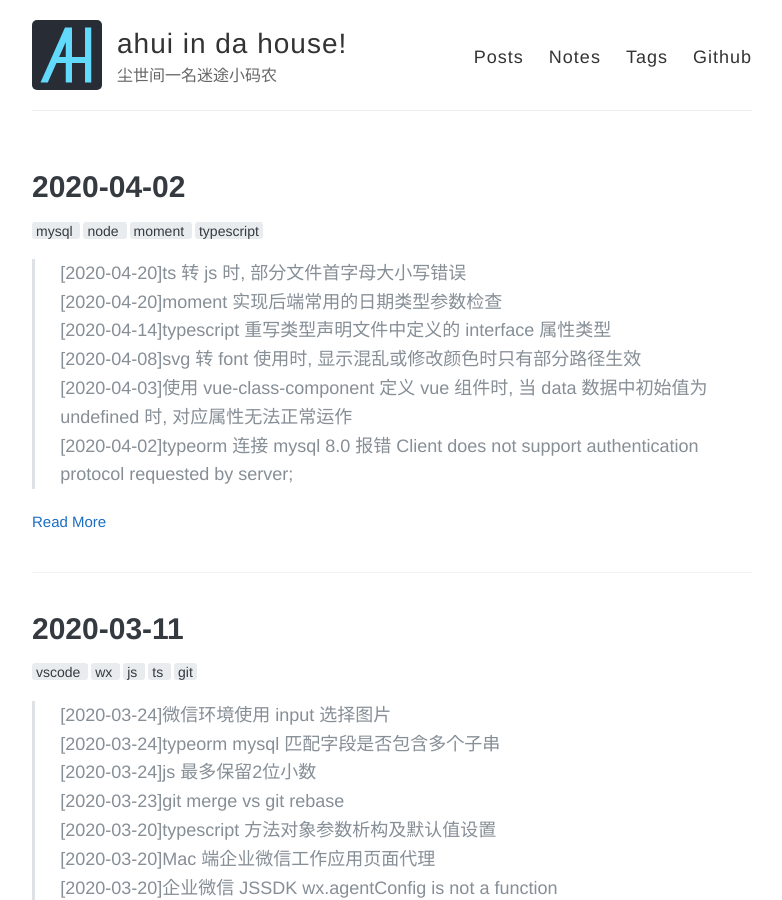
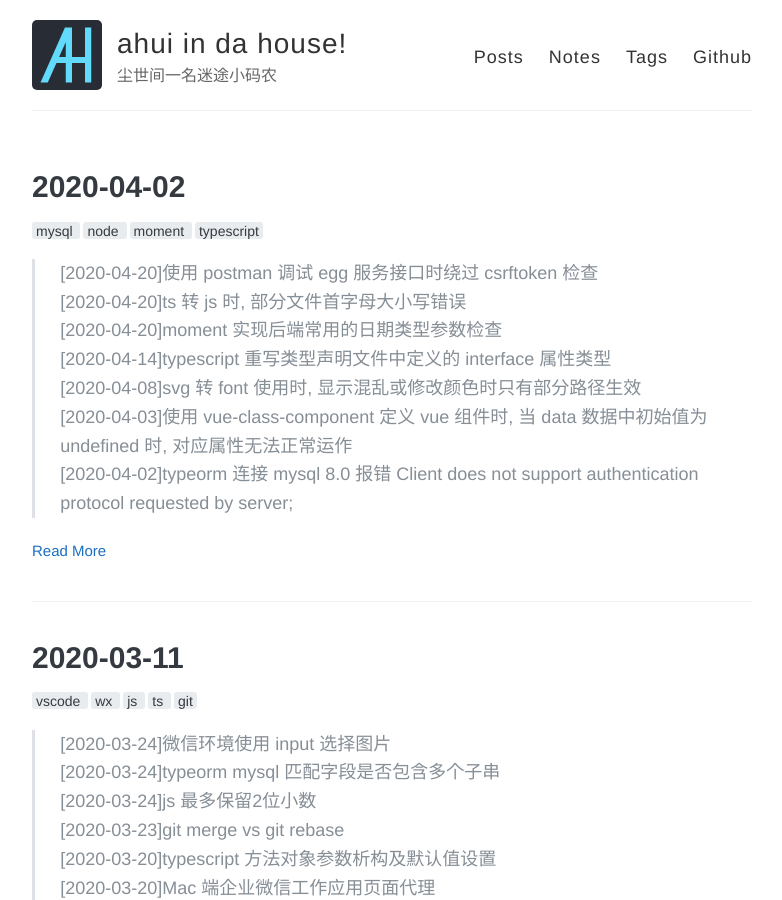
Before and after one commit to funkyLover/blog, a Jekyll site: the page built from notes/index.html, in a window 1280 px wide and 900 px high. Shown: the whole window, without its empty margins (248-1030 px from the left). Built offline with Jekyll 4.4.1, drawn with Linux system fonts in a browser that asks for light colours; the list of posts is cut into pages by our own code; some of the changed lines change nothing that is shown.

Commit message:
add note;

````diff
--- a/notes/_posts/2020-04-02-notes.md
+++ b/notes/_posts/2020-04-02-notes.md
@@ -7,12 +7,50 @@
 share: true
 ---
 
+> [2020-04-20]使用 postman 调试 egg 服务接口时绕过 csrftoken 检查 <br>
 > [2020-04-20]ts 转 js 时, 部分文件首字母大小写错误 <br>
 > [2020-04-20]moment 实现后端常用的日期类型参数检查  <br>
 > [2020-04-14]typescript 重写类型声明文件中定义的 interface 属性类型  <br>
 > [2020-04-08]svg 转 font 使用时, 显示混乱或修改颜色时只有部分路径生效 <br>
 > [2020-04-03]使用 vue-class-component 定义 vue 组件时, 当 data 数据中初始值为 undefined 时, 对应属性无法正常运作 <br>
 > [2020-04-02]typeorm 连接 mysql 8.0 报错 Client does not support authentication protocol requested by server; <br>
+
+##### [2020-04-20]使用 postman 调试 egg 服务接口时绕过 csrftoken 检查
+
+其实比较方便的做法是直接关掉 csrftoken 的检查, 但是要在联调阶段关掉重启重启还是比较麻烦的, 又要保证其他接口功能完整性, 也要在本地可以调试问题接口
+
+方法来自 https://duola8789.github.io/2019/05/05/05%20%E5%85%A8%E6%A0%88%E5%BC%80%E5%8F%91/03%20Egg/Egg02%20%E4%BD%BF%E7%94%A8Postman%E5%8F%91%E9%80%81Post%E8%AF%B7%E6%B1%82/
+
+感谢博主的整理, 这里搬运文字只是做一下记录, 如果有疑问可以看原文, 有图比较详细
+
+```text
+使用Postman来测试API时，直接发送POST请求，会返回403，因为没有传递CSRF token，这个时候可以通过环境配置，来让Postman自动生成CSRF token。
+
+这个功能需要使用独立的Postman APP，Chrome插件是不行的。
+
+在Postman右上角，新建一个环境：
+
+postman1.png
+
+点击Add添加后，将环境切换为新建的环境：
+
+postman2.png
+
+然后在Tests标签下，通过下面的脚本，获取cookie中的csfrtoken，并且写入到postman的全局变量中：
+
+var csrf_token = postman.getResponseCookie("csrftoken").value
+postman.clearGlobalVariable("csrftoken");
+postman.setGlobalVariable("csrftoken", csrf_token);
+然后发送一个Get请求，来写入Cookie：
+
+postman3.png
+
+在发送Post请求时，在Header中添加字段：
+
+postman4.png
+
+再点击发送Post请求就没问题了。
+```
 
 ##### [2020-04-20]ts 转 js 时, 部分文件首字母大小写错误
 
````
